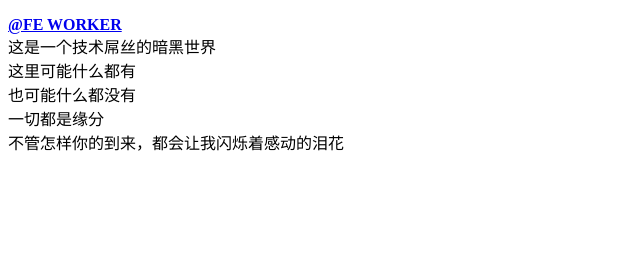
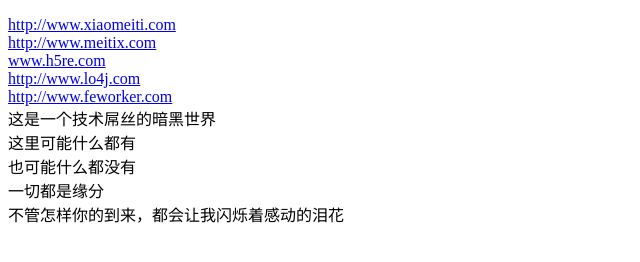
Before and after one commit to danxinju/danxinju.github.io, a plain HTML site: page index.html in a window 1280 px wide. Shown: the whole page, without its empty margins (0-640 px from the left). Drawn offline with Linux system fonts and the light colour scheme.

Commit message:
Update index.html

```diff
--- a/index.html
+++ b/index.html
@@ -2,14 +2,26 @@
 <html xmlns="http://www.w3.org/1999/xhtml">
 <head>
 	<meta http-equiv="Content-Type" content="text/html;charset=UTF-8" />
-	<title>前端工作者</title>
+	<title>域名合集</title>
 </head>
 <body>
 <p>
-    <strong>
-        <a href="http://www.xiaomeiti.com">@FE WORKER</a>
-    </strong>
-    <br>
+
+        <a href="http://www.xiaomeiti.com">http://www.xiaomeiti.com</a>
+	<br />
+
+        <a href="http://www.meitix.com">http://www.meitix.com</a>
+	<br />
+
+        <a href="http://www.h5re.com">www.h5re.com</a>
+	<br />
+
+        <a href="http://www.lo4j.com">http://www.lo4j.com</a>
+	<br />
+
+        <a href="http://www.feworker.com">http://www.feworker.com</a>
+	<br>
+
     这是一个技术屌丝的暗黑世界
     <br>
     这里可能什么都有
```
